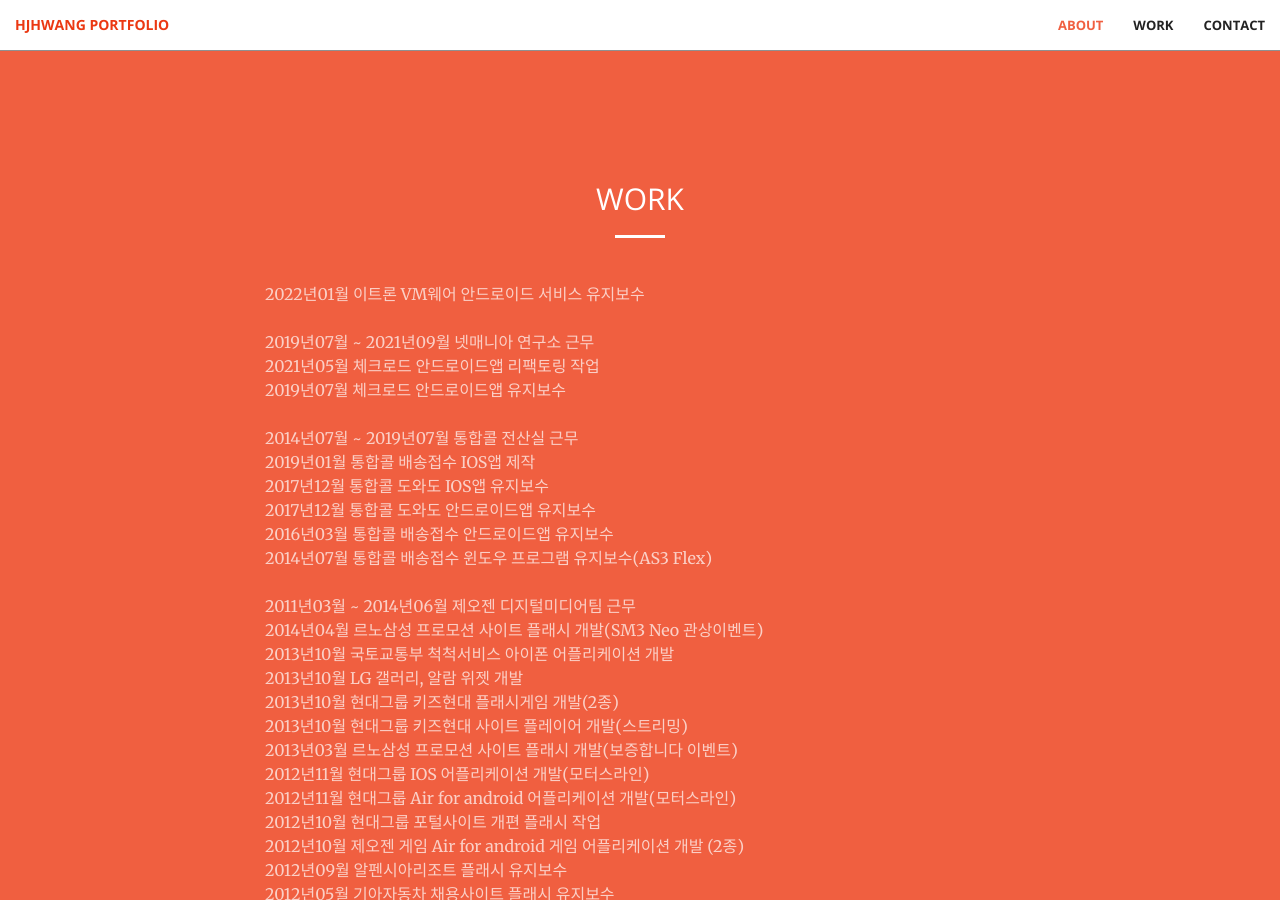
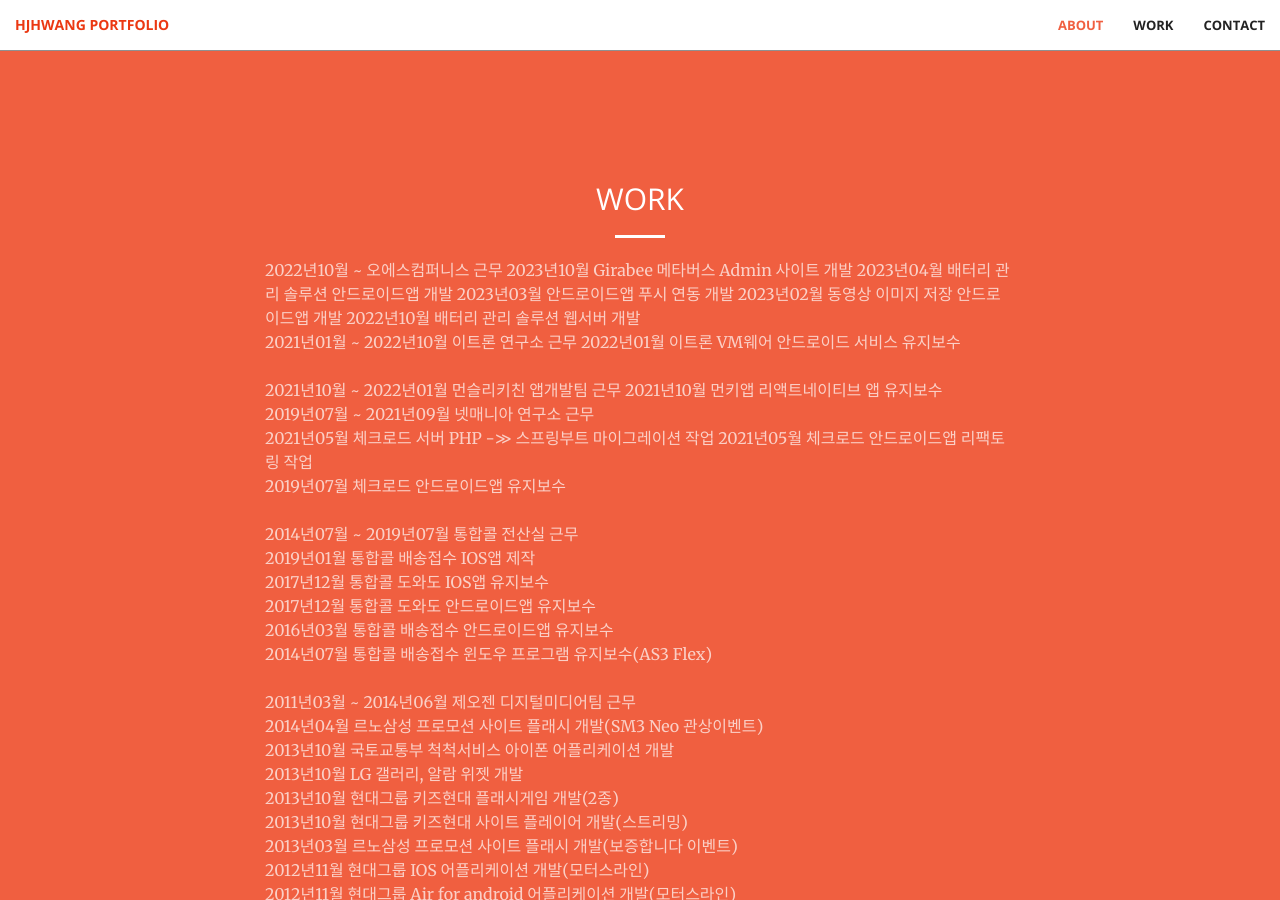
Before and after one commit to hjhwang/portfolio, a Jekyll site: the page built from index.html, in a window 1280 px wide and 900 px high, scrolled down 1258 px. Built offline with Jekyll 4.4.1, drawn with Linux system fonts in a browser that asks for light colours.

Commit message:
Update services.html

```diff
--- a/_includes/services.html
+++ b/_includes/services.html
@@ -11,10 +11,21 @@
         <div class="row">
             <div class="col-lg-8 col-lg-offset-2 text-left">
               <p class="text-faded">
+                    2022년10월 ~ 오에스컴퍼니스 근무
+                    2023년10월    Girabee 메타버스 Admin 사이트 개발
+                    2023년04월    배터리 관리 솔루션 안드로이드앱 개발
+                    2023년03월    안드로이드앱 푸시 연동 개발
+                    2023년02월    동영상 이미지 저장 안드로이드앱 개발
+                    2022년10월    배터리 관리 솔루션 웹서버 개발
                     <br>
+                    2021년01월 ~ 2022년10월 이트론 연구소 근무
                     2022년01월    이트론 VM웨어 안드로이드 서비스 유지보수<br>
                     <br>
+                    2021년10월 ~ 2022년01월 먼슬리키친 앱개발팀 근무
+                    2021년10월    먼키앱 리액트네이티브 앱 유지보수
+                    <br>
                     2019년07월 ~ 2021년09월 넷매니아 연구소 근무<br>
+                    2021년05월    체크로드 서버 PHP -≫ 스프링부트 마이그레이션 작업
                     2021년05월    체크로드 안드로이드앱 리팩토링 작업<br>
                     2019년07월    체크로드 안드로이드앱 유지보수<br>
                     <br>
```
